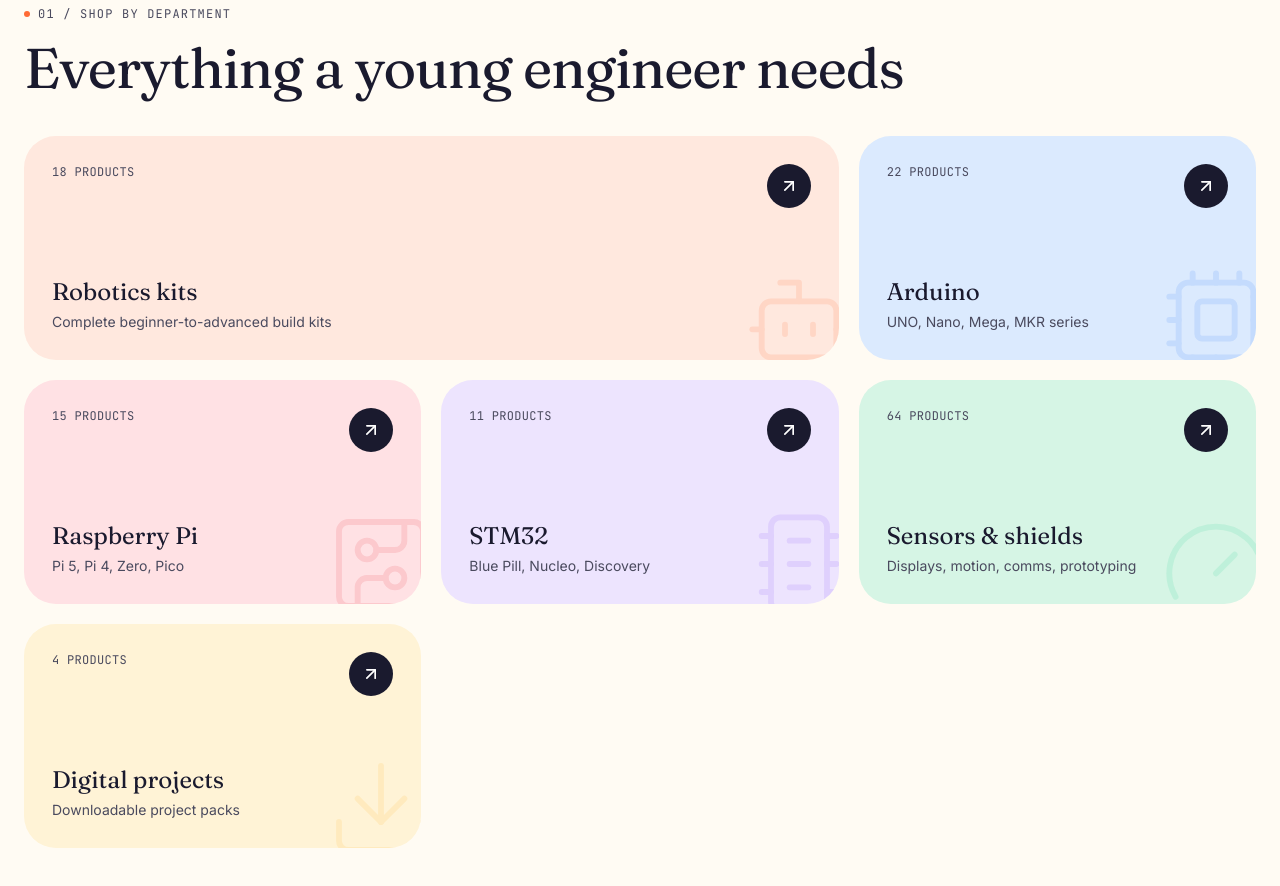
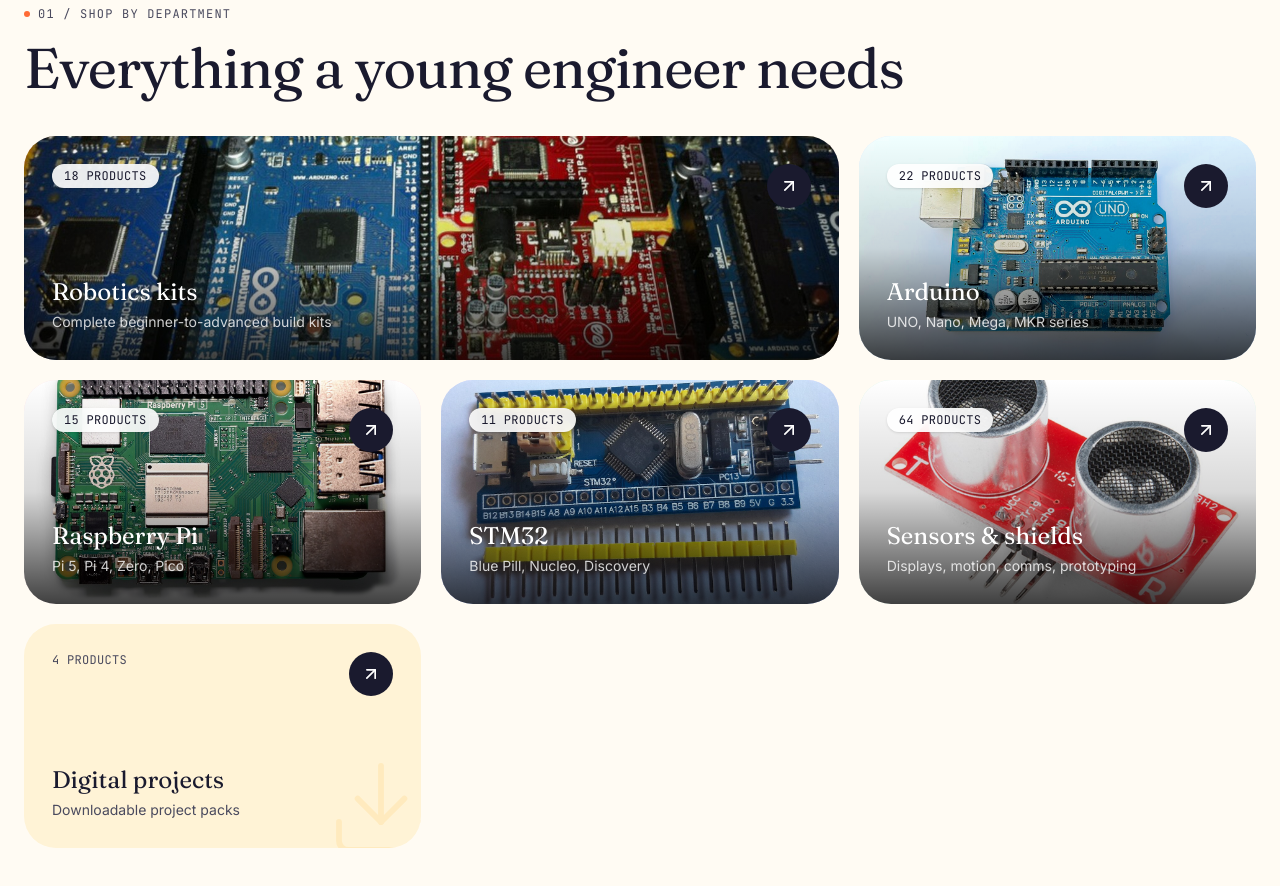
Before and after one commit to mrjaved121/bizmi, a Next.js app: page / in a window 1280 px wide. Shown: the part 980-1866 px from the top of the page. Built offline with nearby package versions, Linux system fonts and the light colour scheme; no server answers.

Commit message:
added prodcuts pictures home page

```diff
--- a/components/features/DepartmentCard.tsx
+++ b/components/features/DepartmentCard.tsx
@@ -1,4 +1,5 @@
 import Link from "next/link";
+import Image from "next/image";
 import {
   Bot,
   Cpu,
@@ -58,6 +59,7 @@
   title,
   subtitle,
   count,
+  image,
   className,
 }: {
   href: string;
@@ -65,6 +67,7 @@
   title: string;
   subtitle: string;
   count?: number;
+  image?: string;
   className?: string;
 }) {
   const Icon = TITLE_ICON[title] ?? Bot;
@@ -78,6 +81,21 @@
         className
       )}
     >
+      {image ? (
+        <>
+          <Image
+            src={image}
+            alt=""
+            fill
+            sizes="(min-width: 1024px) 33vw, 50vw"
+            className="object-cover transition-transform duration-300 group-hover:scale-105"
+          />
+          <div
+            className="absolute inset-0 bg-gradient-to-t from-black/75 via-black/15 to-transparent"
+            aria-hidden
+          />
+        </>
+      ) : (
         <Icon
           className={cn(
             "pointer-events-none absolute -right-4 -bottom-4 h-28 w-28 opacity-[0.14] transition-transform duration-300 group-hover:scale-110 group-hover:rotate-6",
@@ -86,18 +104,30 @@
           strokeWidth={1.25}
           aria-hidden
         />
+      )}
 
-      <div className="flex items-start justify-between">
+      <div className="relative flex items-start justify-between">
         {typeof count === "number" && (
-          <span className="font-mono text-xs uppercase tracking-wide text-ink-2">
+          <span
+            className={cn(
+              "font-mono text-xs uppercase tracking-wide",
+              image
+                ? "rounded-full bg-white/90 px-3 py-1 text-ink shadow-sm backdrop-blur-sm"
+                : "text-ink-2"
+            )}
+          >
             {count} products
           </span>
         )}
         <ArrowBubble className="ml-auto" />
       </div>
-      <div>
-        <h3 className="font-serif text-2xl text-ink">{title}</h3>
-        <p className="mt-1 text-sm text-ink-2">{subtitle}</p>
+      <div className="relative">
+        <h3 className={cn("font-serif text-2xl", image ? "text-white" : "text-ink")}>
+          {title}
+        </h3>
+        <p className={cn("mt-1 text-sm", image ? "text-white/80" : "text-ink-2")}>
+          {subtitle}
+        </p>
       </div>
     </Link>
   );
--- a/components/features/home/BentoCategories.tsx
+++ b/components/features/home/BentoCategories.tsx
@@ -27,6 +27,7 @@
                 title={dept.title}
                 subtitle={dept.subtitle}
                 count={dept.count}
+                image={dept.image}
                 className="h-full"
               />
             </Reveal>
--- a/lib/mock/home.ts
+++ b/lib/mock/home.ts
@@ -28,6 +28,7 @@
   subtitle: string;
   count: number;
   featured?: boolean;
+  image?: string;
 }[] = [
   {
     href: "/shop/robotics-kits",
@@ -36,6 +37,7 @@
     subtitle: "Complete beginner-to-advanced build kits",
     count: 18,
     featured: true,
+    image: "/images/products/bizmi-robotics-electronics-kit.jpg",
   },
   {
     href: "/shop/arduino",
@@ -43,6 +45,7 @@
     title: "Arduino",
     subtitle: "UNO, Nano, Mega, MKR series",
     count: 22,
+    image: "/images/products/arduino-uno-r3.jpg",
   },
   {
     href: "/shop/raspberry-pi",
@@ -50,6 +53,7 @@
     title: "Raspberry Pi",
     subtitle: "Pi 5, Pi 4, Zero, Pico",
     count: 15,
+    image: "/images/products/raspberry-pi-5-8gb.jpg",
   },
   {
     href: "/shop/stm32",
@@ -57,6 +61,7 @@
     title: "STM32",
     subtitle: "Blue Pill, Nucleo, Discovery",
     count: 11,
+    image: "/images/products/stm32-blue-pill.jpg",
   },
   {
     href: "/shop/sensors",
@@ -64,6 +69,7 @@
     title: "Sensors & shields",
     subtitle: "Displays, motion, comms, prototyping",
     count: 64,
+    image: "/images/products/hc-sr04-ultrasonic-sensor.jpg",
   },
   {
     href: "/digital",
```
Lines whose indentation alone changed are shown as unchanged.
